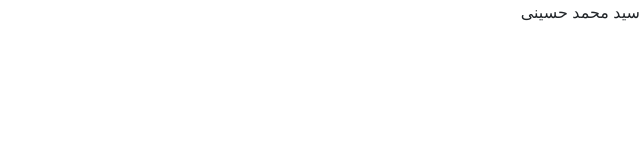
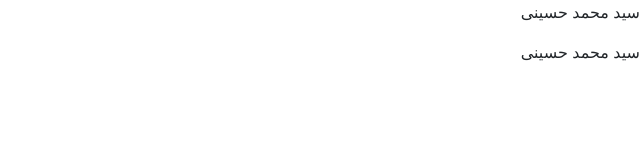
Before and after one commit to iMMDdev/Bootstrap-v4-rtl, a plain HTML site: page index.html in a window 1280 px wide. Shown: the full height of the page, 640-1280 px from the left. Drawn offline with Linux system fonts and the light colour scheme.

Commit message:
successfully #2

```diff
--- a/index.html
+++ b/index.html
@@ -12,5 +12,6 @@
 </head>
 <body>
 <p>سید محمد حسینی</p>
+<p>سید محمد حسینی</p>
 </body>
 </html>
```
